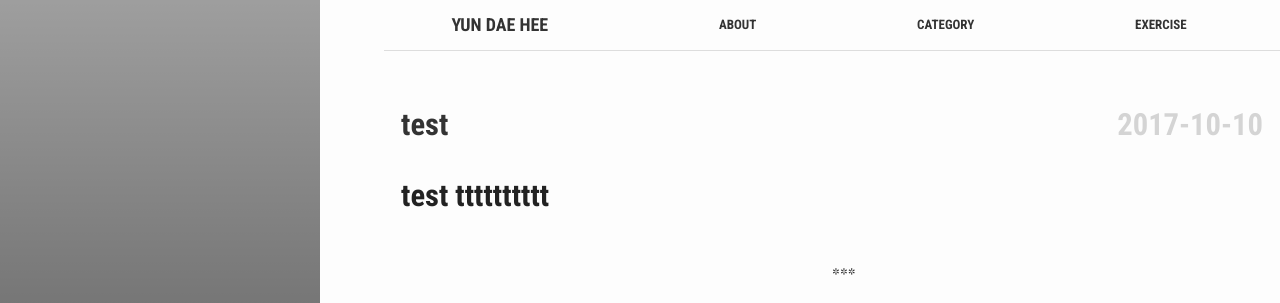
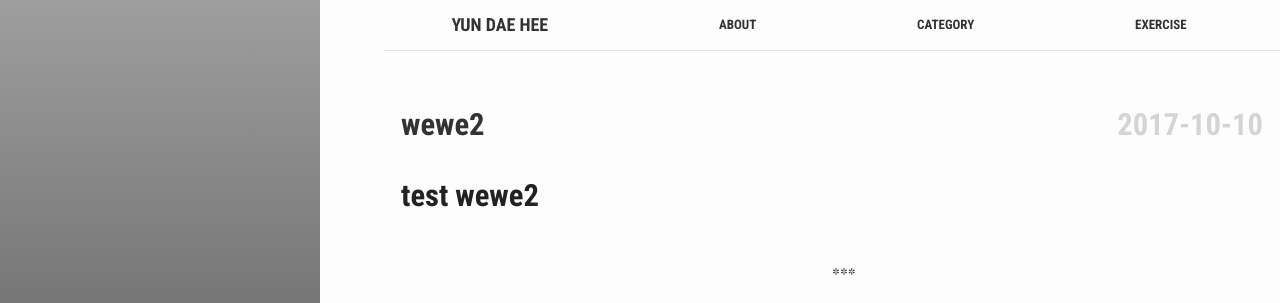
Before and after one commit to test076923/test076923.github.io, a Jekyll site: the page built from index.html, in a window 1280 px wide and 900 px high. Shown: the top 303 px of the window. Built offline with Jekyll 4.4.1, drawn with Linux system fonts in a browser that asks for light colours; comment, search, counter and statistics services are not loaded.

Commit message:
Update 2017-10-10-ssstest.md

```diff
--- a/_posts/2017-10-10-ssstest.md
+++ b/_posts/2017-10-10-ssstest.md
@@ -2,16 +2,16 @@
 bg: "Clogo.jpg"
 layout: post
 comments: true
-title: "test"
-crawlertitle: "test"
-summary: "test"
+title: "wewe2"
+crawlertitle: "wewe2"
+summary: "wewe2"
 date: 2017-10-10
 categories: exercise
 tags: ['testsets']
 author: 윤대희
 ---
 
-## test tttttttttt ##
+## test wewe2 ##
 
 {% for category in site.categories %}
     {% assign cate = category | first %}
```
